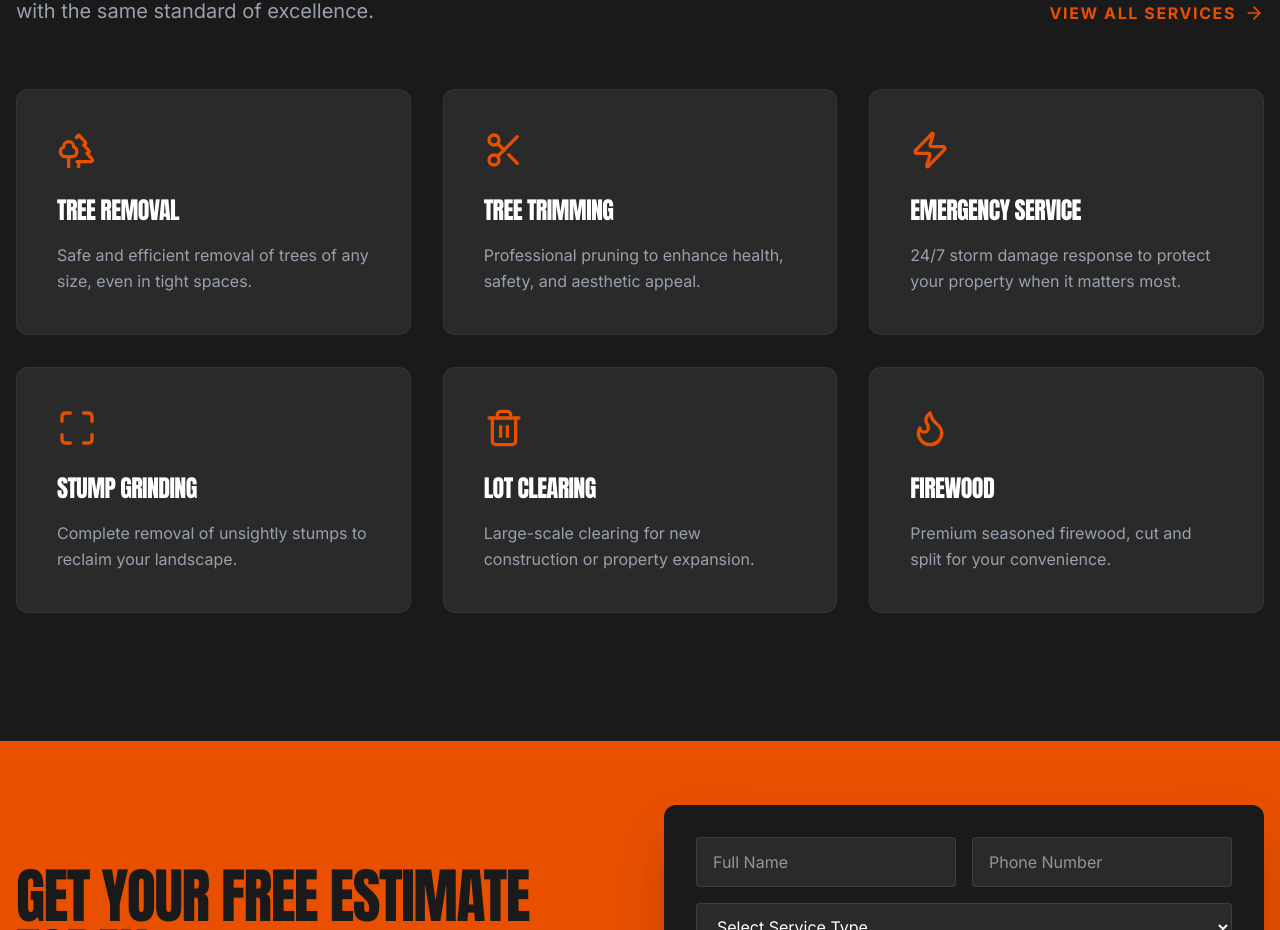
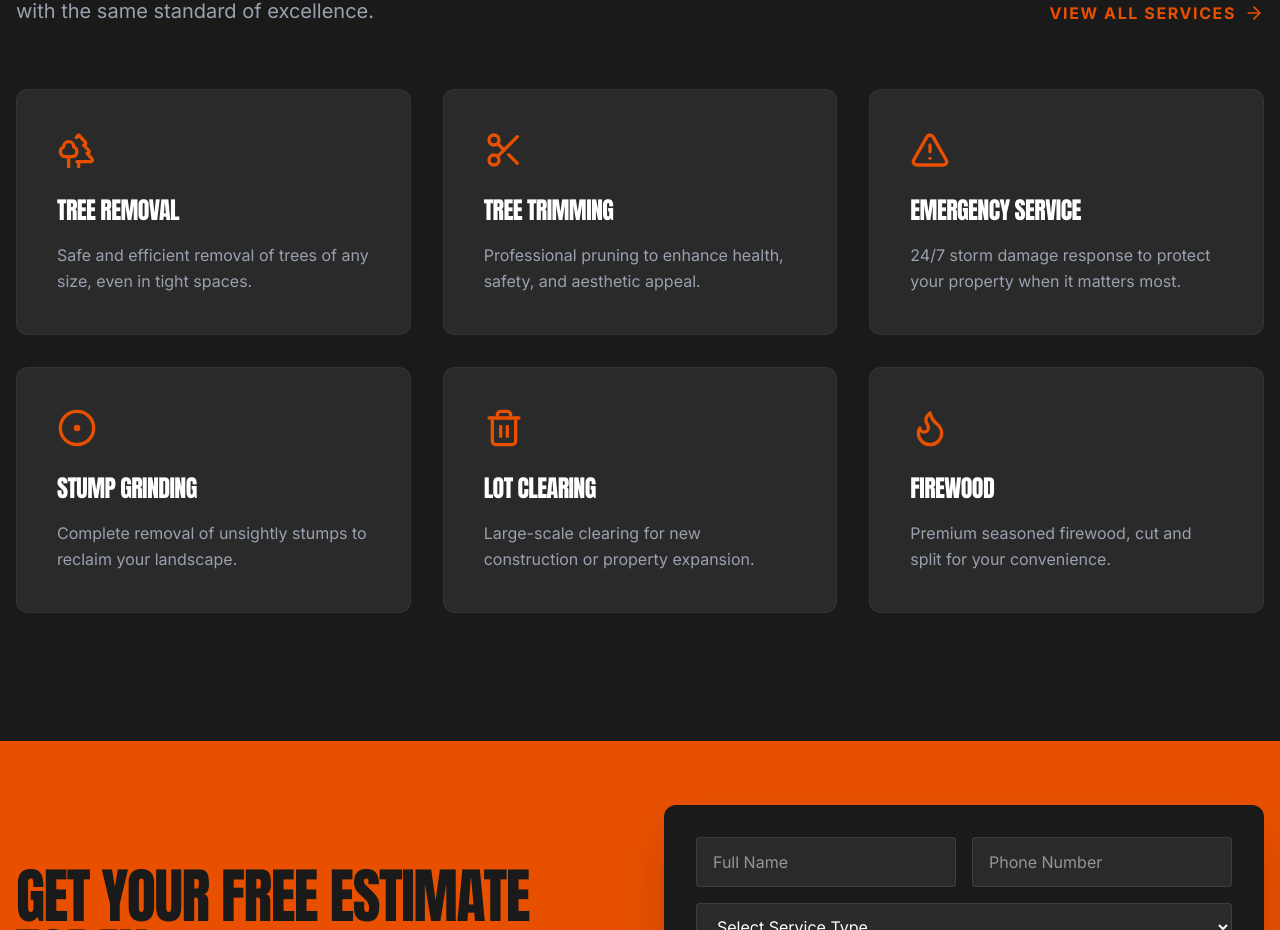
Before and after one commit to Founditmarketing/huskeys-tree-service, a React (Vite) app: page / in a window 1280 px wide. Shown: the part 1531-2461 px from the top of the page. Built offline with nearby package versions, Linux system fonts and the light colour scheme.

Commit message:
Fix: replace irrelevant icons for Stump Grinding and Emergency Service

```diff
--- a/src/pages/Home.tsx
+++ b/src/pages/Home.tsx
@@ -11,12 +11,13 @@ import {
   Trees,
   Scissors,
   Flame,
-  Maximize,
+  CircleDot,
   Trash2,
   MapPin,
   Phone,
   Mail,
-  User
+  User,
+  AlertTriangle
 } from 'lucide-react';
 import SEO from '../components/SEO';
 import Section from '../components/Section';
@@ -196,8 +197,8 @@ export default function Home() {
             {[
               { title: "Tree Removal", icon: <Trees size={40} />, desc: "Safe and efficient removal of trees of any size, even in tight spaces." },
               { title: "Tree Trimming", icon: <Scissors size={40} />, desc: "Professional pruning to enhance health, safety, and aesthetic appeal." },
-              { title: "Emergency Service", icon: <Zap size={40} />, desc: "24/7 storm damage response to protect your property when it matters most." },
-              { title: "Stump Grinding", icon: <Maximize size={40} />, desc: "Complete removal of unsightly stumps to reclaim your landscape." },
+              { title: "Emergency Service", icon: <AlertTriangle size={40} />, desc: "24/7 storm damage response to protect your property when it matters most." },
+              { title: "Stump Grinding", icon: <CircleDot size={40} />, desc: "Complete removal of unsightly stumps to reclaim your landscape." },
               { title: "Lot Clearing", icon: <Trash2 size={40} />, desc: "Large-scale clearing for new construction or property expansion." },
               { title: "Firewood", icon: <Flame size={40} />, desc: "Premium seasoned firewood, cut and split for your convenience." },
             ].map((service, i) => (
--- a/src/pages/Services.tsx
+++ b/src/pages/Services.tsx
@@ -2,12 +2,12 @@ import { motion } from 'motion/react';
 import {
   Trees,
   Scissors,
-  Zap,
-  Maximize,
+  CircleDot,
   Trash2,
   Flame,
   CheckCircle2,
-  ArrowRight
+  ArrowRight,
+  AlertTriangle
 } from 'lucide-react';
 import { Link } from 'react-router-dom';
 import SEO from '../components/SEO';
@@ -34,7 +34,7 @@ const services = [
   {
     id: 'emergency',
     title: '24/7 Emergency Service',
-    icon: <Zap size={48} />,
+    icon: <AlertTriangle size={48} />,
     desc: 'Storms don\'t wait for business hours. When a tree falls on your home, car, or power lines, our crew is ready to respond immediately to mitigate damage and restore safety.',
     features: ['Storm Damage Response', 'Hazardous Limb Removal', 'Insurance Claim Assistance', 'Rapid Mobilization'],
     img: 'https://images.unsplash.com/photo-1520114878144-6123749968dd?auto=format&fit=crop&q=80&w=1000'
@@ -42,7 +42,7 @@ const services = [
   {
     id: 'stump',
     title: 'Stump Grinding',
-    icon: <Maximize size={48} />,
+    icon: <CircleDot size={48} />,
     desc: 'Don\'t let old stumps ruin your curb appeal or attract pests. We use high-powered grinders to turn stumps into mulch, allowing you to replant or regrass the area.',
     features: ['Deep Root Grinding', 'Surface Root Removal', 'Mulch Backfilling', 'Site Restoration'],
     img: 'https://images.unsplash.com/photo-1502082553048-f009c37129b9?auto=format&fit=crop&q=80&w=1000'
```
